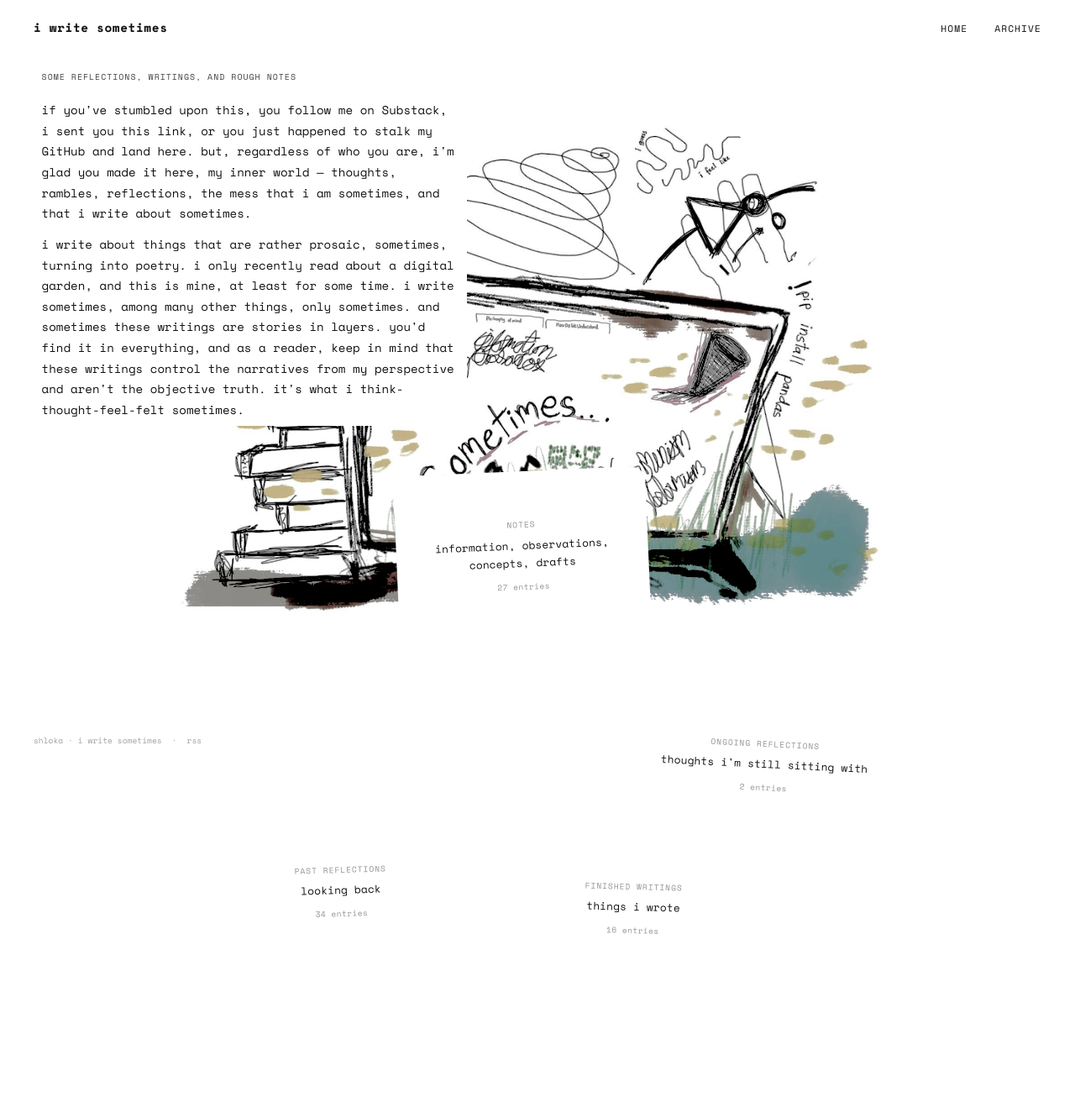
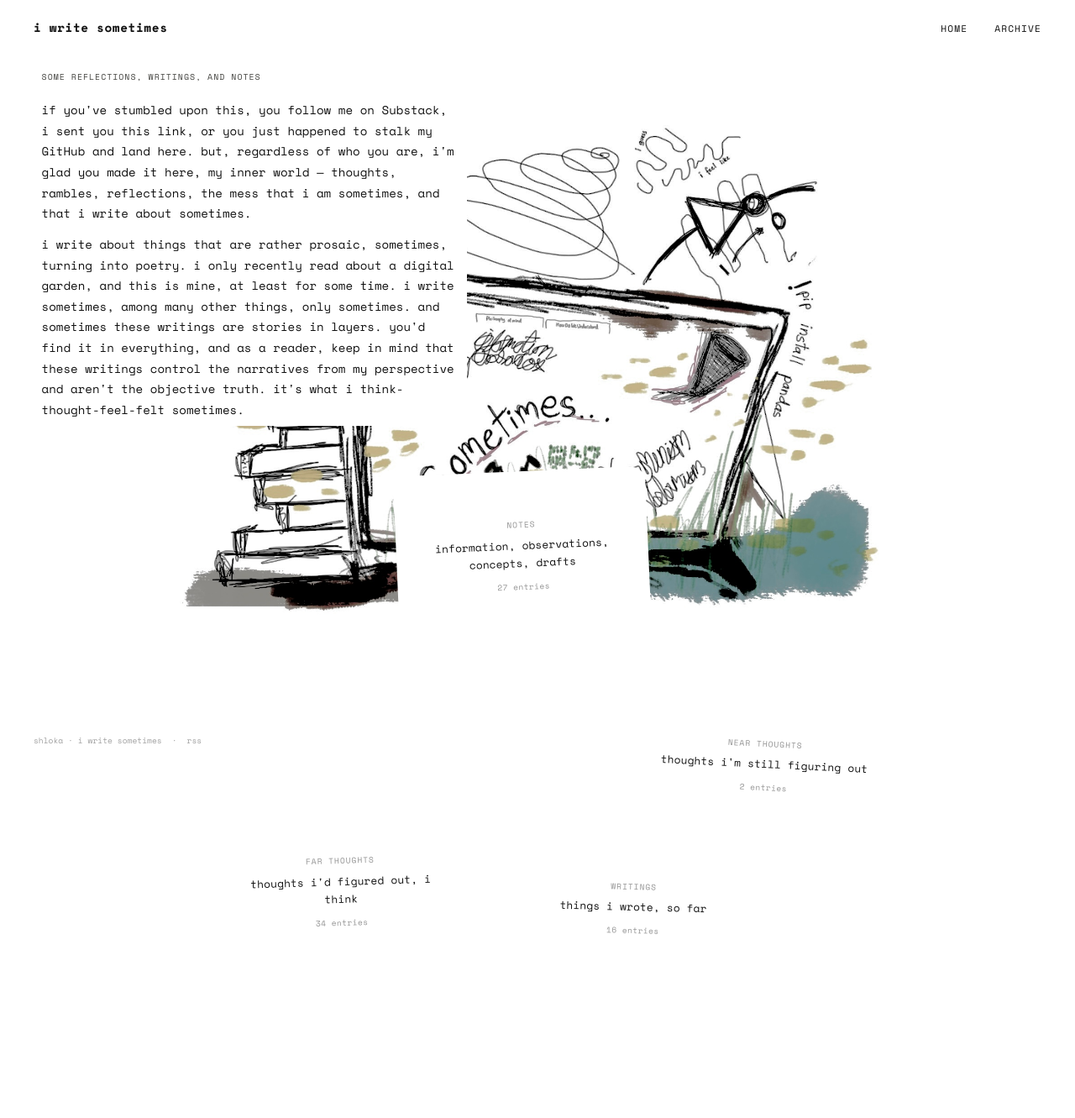
Before and after one commit to shlokamohanty/i-write-sometimes, a Jekyll site: the page built from index.md, in a window 1280 px wide. Shown: the whole page at 84% size. Built offline with Jekyll 4.4.1, drawn with Linux system fonts in a browser that asks for light colours; some web fonts are replaced.

Commit message:
Update subtitles and categories in corkboard layout

```diff
--- a/_layouts/corkboard.html
+++ b/_layouts/corkboard.html
@@ -505,7 +505,7 @@
   <div class="board" id="board">
 
     <div class="board-intro-cards">
-      <div class="intro-note subtitle-note">some reflections, writings, and rough notes</div>
+      <div class="intro-note subtitle-note">some reflections, writings, and notes</div>
       <div class="intro-note body-note">
         <p>if you've stumbled upon this, you follow me on Substack, i sent you this link, or you just happened to stalk my GitHub and land here. but, regardless of who you are, i'm glad you made it here, my inner world — thoughts, rambles, reflections, the mess that i am sometimes, and that i write about sometimes.</p>
         <p>i write about things that are rather prosaic, sometimes, turning into poetry. i only recently read about a digital garden, and this is mine, at least for some time. i write sometimes, among many other things, only sometimes. and sometimes these writings are stories in layers. you'd find it in everything, and as a reader, keep in mind that these writings control the narratives from my perspective and aren't the objective truth. it's what i think-thought-feel-felt sometimes.</p>
@@ -520,6 +520,7 @@
       {% assign _n3 = site.posts | where_exp: "p", "p.tags contains 'academic'" %}
       {% assign _n4 = site.posts | where_exp: "p", "p.tags contains 'interests'" %}
       {% assign _n5 = site.posts | where_exp: "p", "p.tags contains 'thesis'" %}
+      {% assign _n16 = site.posts | where_exp: "p", "p.tags contains 'writings-ongoing'" %}
       {% assign _n6 = site.posts | where_exp: "p", "p.tags contains 'personal-ongoing-notes'" %}
       {% assign _n7 = site.posts | where_exp: "p", "p.tags contains 'practice-ongoing'" %}
       {% assign _n8 = site.posts | where_exp: "p", "p.tags contains 'academic-ongoing'" %}
@@ -530,7 +531,7 @@
       {% assign _n13 = site.posts | where_exp: "p", "p.tags contains 'academic-past'" %}
       {% assign _n14 = site.posts | where_exp: "p", "p.tags contains 'interests-past'" %}
       {% assign _n15 = site.posts | where_exp: "p", "p.tags contains 'thesis-past'" %}
-      {% assign all_notes = _n1 | concat: _n2 | concat: _n3 | concat: _n4 | concat: _n5 | concat: _n6 | concat: _n7 | concat: _n8 | concat: _n9 | concat: _n10 | concat: _n11 | concat: _n12 | concat: _n13 | concat: _n14 | concat: _n15 | uniq %}
+      {% assign all_notes = _n1 | concat: _n2 | concat: _n3 | concat: _n16 | concat: _n4 | concat: _n5 | concat: _n6 | concat: _n7 | concat: _n8 | concat: _n9 | concat: _n10 | concat: _n11 | concat: _n12 | concat: _n13 | concat: _n14 | concat: _n15 | uniq %}
 
       {% assign _o1 = site.posts | where_exp: "p", "p.tags contains 'ongoing'" %}
       {% assign _o2 = site.posts | where_exp: "p", "p.tags contains 'personal-ongoing'" %}
@@ -570,8 +571,8 @@
          onclick="showSection('ongoing'); return false;" href="#">
         <div class="card-paper">
           <div class="card-content">
-            <div class="card-category">ongoing reflections</div>
-            <div class="card-title">thoughts i'm still sitting with</div>
+            <div class="card-category">near thoughts</div>
+            <div class="card-title">thoughts i'm still figuring out</div>
             <div class="card-count">{{ all_ongoing.size }} entries</div>
           </div>
         </div>
@@ -582,8 +583,8 @@
          onclick="showSection('reflections'); return false;" href="#">
         <div class="card-paper" style="border-radius: 22px 16px 20px 18px / 18px 22px 16px 20px;">
           <div class="card-content">
-            <div class="card-category">past reflections</div>
-            <div class="card-title">looking back</div>
+            <div class="card-category">far thoughts</div>
+            <div class="card-title">thoughts i'd figured out, i think</div>
             <div class="card-count">{{ all_ref.size }} entries</div>
           </div>
         </div>
@@ -594,8 +595,8 @@
          onclick="showSection('writings'); return false;" href="#">
         <div class="card-paper" style="border-radius: 18px 22px 14px 20px / 20px 14px 22px 16px;">
           <div class="card-content">
-            <div class="card-category">finished writings</div>
-            <div class="card-title">things i wrote</div>
+            <div class="card-category">writings</div>
+            <div class="card-title">things i wrote, so far</div>
             <div class="card-count">{{ all_writings.size }} entries</div>
           </div>
         </div>
```
